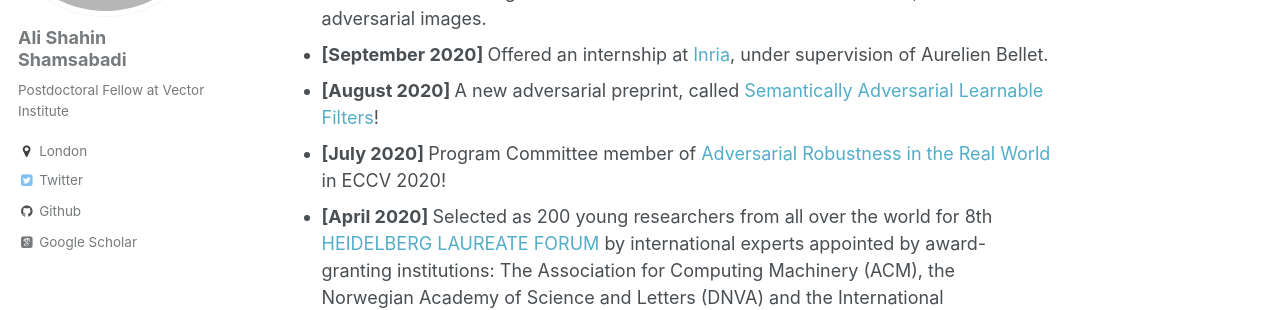
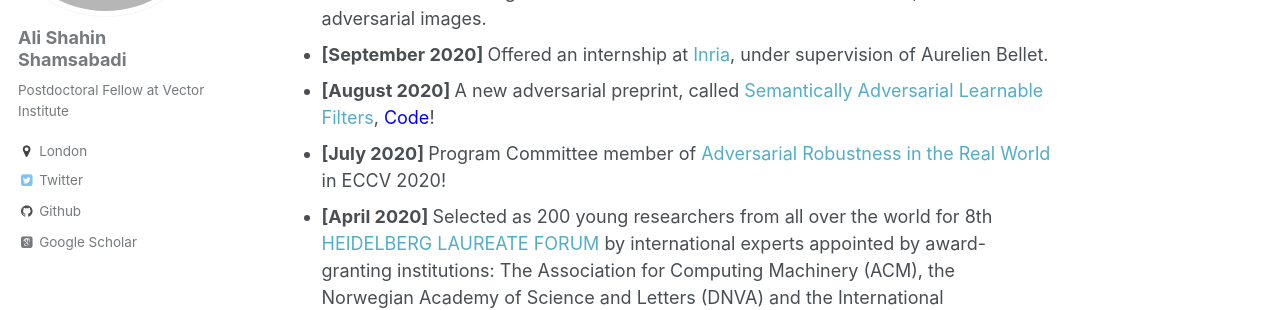
Before and after one commit to AliShahin/AliShahin.github.io, a Jekyll site: the page built from _pages/about.md, in a window 1280 px wide and 900 px high, scrolled down 767 px. Shown: the part 153-463 px from the top of the window. Built offline with Jekyll 4.4.1, drawn with Linux system fonts in a browser that asks for light colours; some web fonts are replaced.

Commit message:
Update about.md

```diff
--- a/_pages/about.md
+++ b/_pages/about.md
@@ -21,7 +21,7 @@ I love to explore the intersection of Machine Learning, Privacy and Image/Audio
 - <b> [December 2020]  </b> Program Committee shadow member of [42nd IEEE Symposium on Security and Privacy](http://www.ieee-security.org/TC/SP2021/cfpapers.html), IEEE S&P 2021!
 - <b> [October 2020] </b> Giving a [toturial](http://cis.eecs.qmul.ac.uk/privacymultimedia.html) at [ACM Multimedia 2020 conference](https://2020.acmmm.org), Part2: adversarial images.
 - <b> [September 2020] </b> Offered an internship at [Inria](https://www.inria.fr/en/centre-inria-lille-nord-europe), under supervision of Aurelien Bellet.
-- <b> [August 2020] </b> A new adversarial preprint, called [Semantically Adversarial Learnable Filters](https://arxiv.org/pdf/2008.06069.pdf)!
+- <b> [August 2020] </b> A new adversarial preprint, called [Semantically Adversarial Learnable Filters](https://arxiv.org/pdf/2008.06069.pdf), [<font color="blue">Code</font>](https://github.com/AliShahin/FilterFool)!
 - <b> [July 2020]  </b> Program Committee member of [Adversarial Robustness in the Real World](https://eccv20-adv-workshop.github.io) in ECCV 2020!
 - <b> [April 2020] </b> Selected as 200 young researchers from all over the world for 8th [HEIDELBERG LAUREATE FORUM](https://www.heidelberg-laureate-forum.org/about-us.html) by international experts appointed by award-granting institutions: The Association for Computing Machinery (ACM), the Norwegian Academy of Science and Letters (DNVA) and the International Mathematical Union (IMU)!
 - <b> [March 2020] </b> Paper accepted at IEEE Transactions on Information Forensics and Security [TIFS](https://ieeexplore.ieee.org/xpl/RecentIssue.jsp?punumber=10206), called [PrivEdge: From Local to Distributed Private Training and Prediction](https://arxiv.org/pdf/2004.05574.pdf), [<font color="blue">Code</font>](https://github.com/smartcameras/PrivEdge)! (impact factor 6.2)
```
